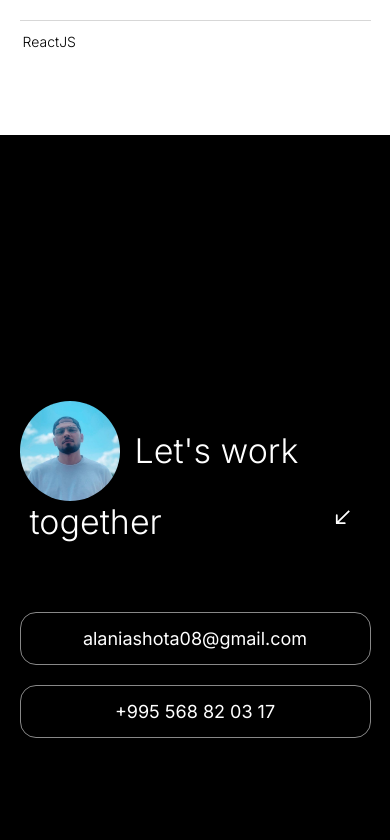
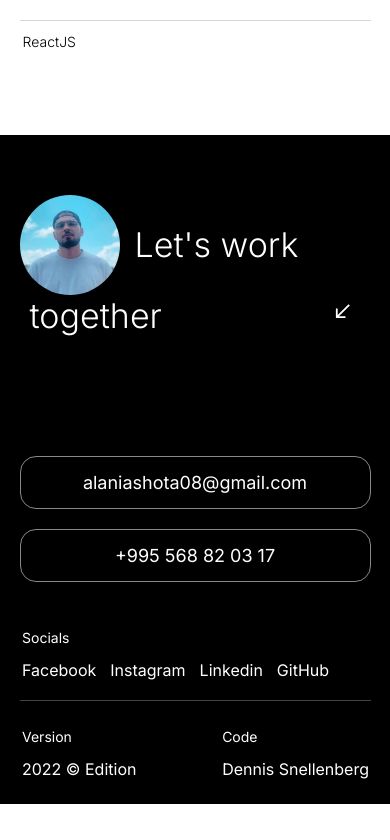
Before and after one commit to AlaniaShota/Portfolio, a React (Vite) app: page /work in a window 390 px wide. Shown: the part 3104-3944 px from the top of the page. After the commit the page ends 3908 px from the top, so only its background shows below. Built offline with nearby package versions, Linux system fonts and the light colour scheme.

Commit message:
change responsive

```diff
--- a/src/components/contact/Contact.scss
+++ b/src/components/contact/Contact.scss
@@ -254,12 +254,12 @@ a {
 
 @media(max-width:430px) {
     .contact {
-        height: 100vh;
-        justify-content: space-around;
+        // height: 70vh;
+        justify-content: space-evenly;
 
         .contact-body {
             padding: 40px 0 0 0;
-            height: 100;
+            // height: 100%;
             // gap: 80px;
             justify-content: center;
 
@@ -303,7 +303,7 @@ a {
                 align-items: flex-start;
                 flex-direction: column;
                 gap: 20px;
-                margin: 70px 0 35px 0;
+                margin: 120px 0 35px 0;
             }
         }
     }
```
